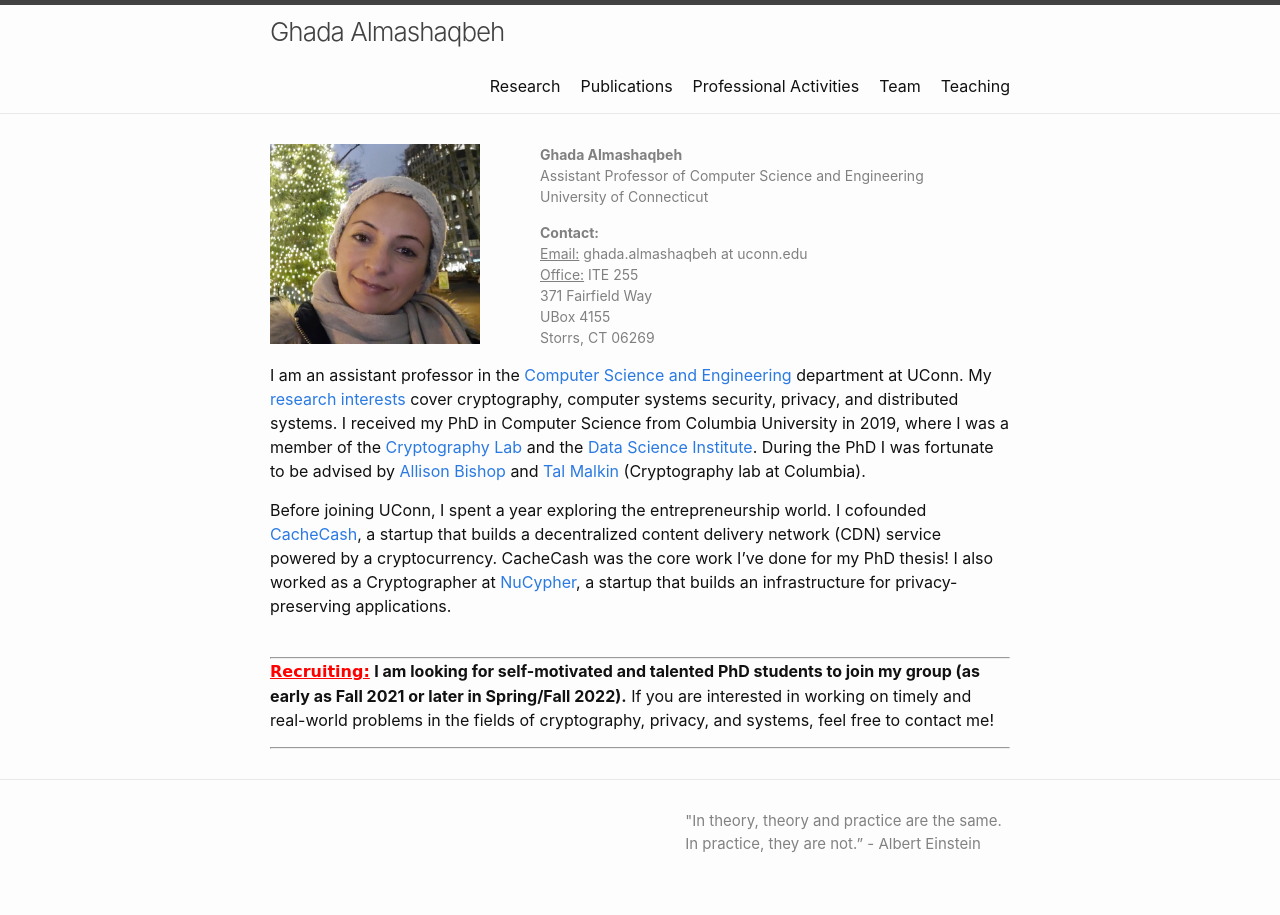
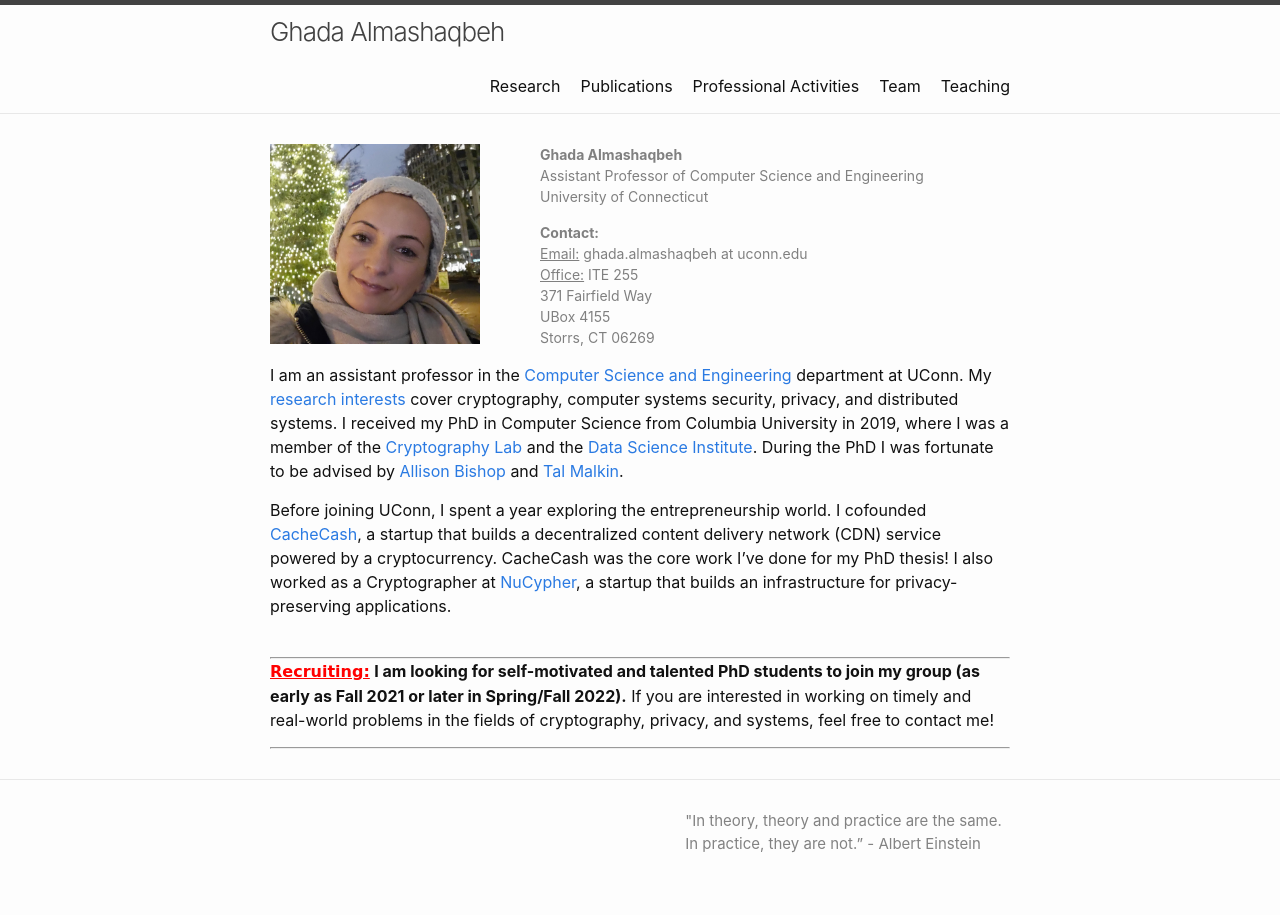
Before and after one commit to GhadaAlmashaqbeh/GhadaAlmashaqbeh.github.io, a Jekyll site: the page built from index.md, in a window 1280 px wide. Built offline with Jekyll 4.4.1, drawn with Linux system fonts in a browser that asks for light colours.

Commit message:
edit profile

```diff
--- a/index.md
+++ b/index.md
@@ -19,7 +19,7 @@ layout: default
 </div>
 
 
-I am an assistant professor in the [Computer Science and Engineering](https://www.cse.uconn.edu/) department at UConn. My [research interests](/research/) cover cryptography, computer systems security, privacy, and distributed systems. I received my PhD in Computer Science from Columbia University in 2019, where I was a member of the [Cryptography Lab](http://www.cs.columbia.edu/crypto) and the [Data Science Institute](https://datascience.columbia.edu/). During the PhD I was fortunate to be advised by [Allison Bishop](https://www.thecomputersciencecomedian.com) and [Tal Malkin](http://www.cs.columbia.edu/~tal) (Cryptography lab at Columbia).
+I am an assistant professor in the [Computer Science and Engineering](https://www.cse.uconn.edu/) department at UConn. My [research interests](/research/) cover cryptography, computer systems security, privacy, and distributed systems. I received my PhD in Computer Science from Columbia University in 2019, where I was a member of the [Cryptography Lab](http://www.cs.columbia.edu/crypto) and the [Data Science Institute](https://datascience.columbia.edu/). During the PhD I was fortunate to be advised by [Allison Bishop](https://www.thecomputersciencecomedian.com) and [Tal Malkin](http://www.cs.columbia.edu/~tal).
 
 Before joining UConn, I spent a year exploring the entrepreneurship world. I cofounded [CacheCash](https://cachecash.com), a startup that builds a decentralized content delivery network (CDN) service powered by a cryptocurrency. CacheCash was the core work I've done for my PhD thesis! I also worked as a Cryptographer at [NuCypher](https://www.nucypher.com/), a startup that builds an infrastructure for privacy-preserving applications.
 <br/>
```
